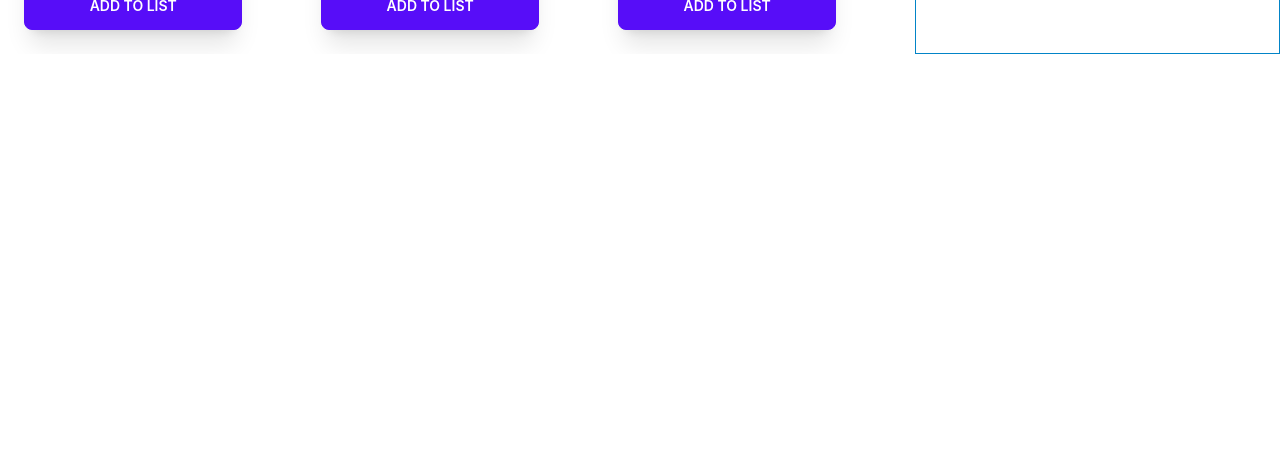
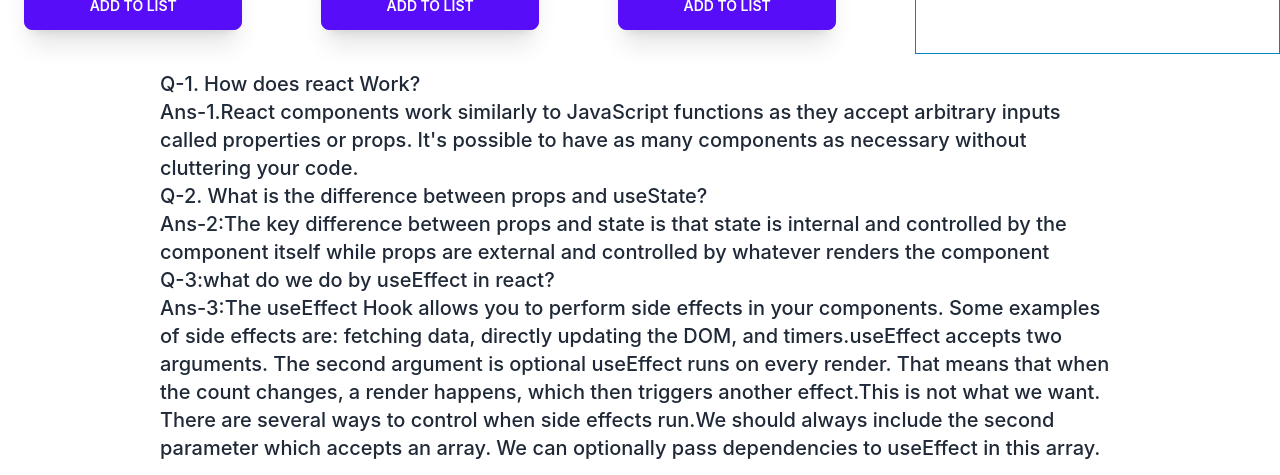
Before and after one commit to MdShafikulIslam1/reactjs-assignment8, a React (Create React App) app: page / in a window 1280 px wide. Shown: the part 950-1425 px from the top of the page. Before the commit the page ends 1004 px from the top, so only its background shows below. Built offline with nearby package versions, Linux system fonts and the light colour scheme.

Commit message:
3 question and answer is added

```diff
--- a/src/App.js
+++ b/src/App.js
@@ -3,12 +3,14 @@
 import './App.css';
 import Gyms from './components/Gyms/Gyms';
 import Header from './components/Header/Header';
+import Question from './components/Question/Question';
 
 function App() {
   return (
     <div>
       <Header></Header>
       <Gyms></Gyms>
+      <Question></Question>
     </div>
   );
 }
--- /dev/null
+++ b/src/components/Question/Question.js
@@ -0,0 +1,18 @@
+import React from 'react';
+
+const Question = () => {
+    return (
+        <div className="text-xl font-medium w-3/4 mx-auto true my-4">
+            <p>Q-1. How does react Work?</p>
+            <p>Ans-1.React components work similarly to JavaScript functions as they accept arbitrary inputs called properties or props. It's possible to have as many components as necessary without cluttering your code.</p>
+            <p>Q-2. What is the difference between props and useState?</p>
+            <p>Ans-2:The key difference between props and state is that state is internal and controlled by the component itself while props are external and controlled by whatever renders the component</p>
+            <p>Q-3:what do we do by useEffect in react?</p>
+            <p>Ans-3:The useEffect Hook allows you to perform side effects in your components. Some examples of side effects are: fetching data, directly updating the DOM, and timers.useEffect accepts two arguments. The second argument is optional
+            useEffect runs on every render. That means that when the count changes, a render happens, which then triggers another effect.This is not what we want. There are several ways to control when side effects run.We should always include the second parameter which accepts an array. We can optionally pass dependencies to useEffect in this array.
+            </p>
+        </div>
+    );
+};
+
+export default Question;
```
